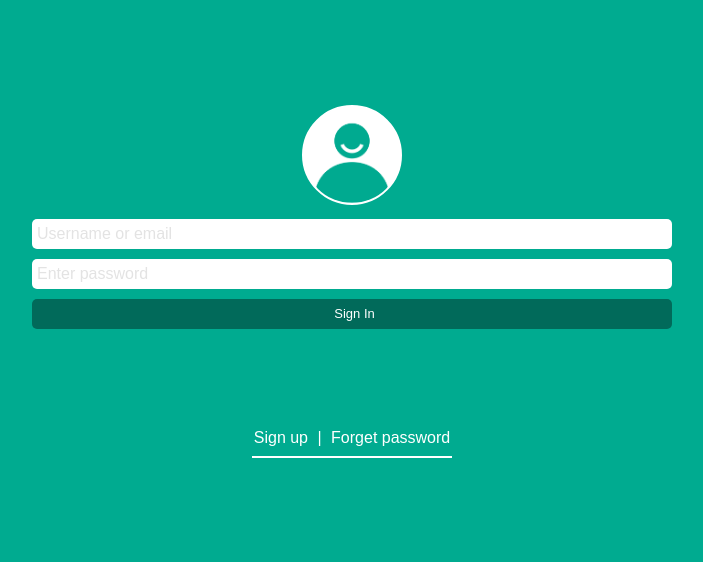
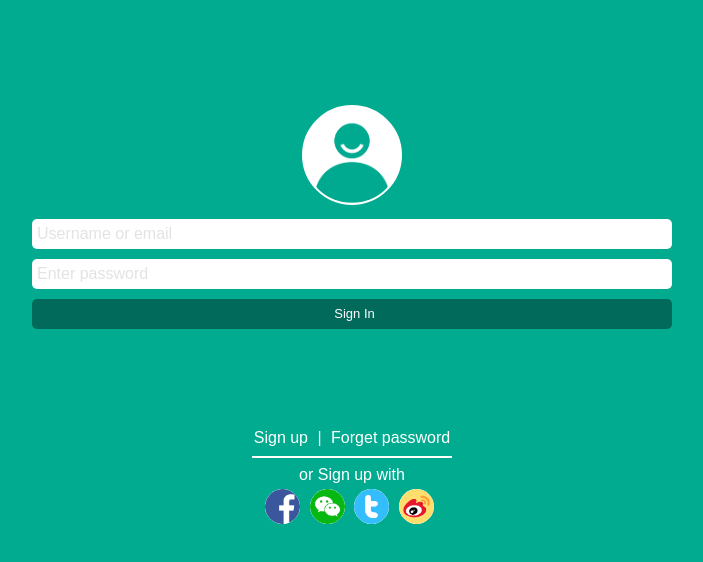
Before and after one commit to Nakanu/Circle-App, a plain HTML site: page index.html in a window 1280 px wide. Shown: the whole page, without its empty margins (288-991 px from the left). Drawn offline with Linux system fonts and the light colour scheme.

Commit message:
add social media icon
add and style social media icon

```diff
--- a/css/style.css
+++ b/css/style.css
@@ -83,6 +83,7 @@ a:hover {
 
 span {
 	color: #fff;
+	font-weight: 300;
 }
 
 hr {
@@ -110,3 +111,14 @@ hr {
 	max-width: 200px;
 	margin: 0 auto;
 }
+
+/* Social Media icon */
+.media-icon {
+	padding-right: 5px;
+}
+.media-icon img {
+	width: 35px;
+	height: 35px;
+	border: none;
+	margin-top: 5px;
+}
--- a/index.html
+++ b/index.html
@@ -27,6 +27,13 @@
 			<span>|</span>
 			<a href="#" id="forget-btn">Forget password</a>
 			<hr>
+			<span>or Sign up with</span>
+			<div class="social-media">
+				<a href="#" class="media-icon"><img src="image/facebook-icon.png"></a>
+				<a href="#" class="media-icon"><img src="image/wechat-icon.png"></a>
+				<a href="#" class="media-icon"><img src="image/twitter-icon.png"></a>
+				<a href="#" class="media-icon"><img src="image/weibo-icon.png"></a>
+			</div>
 		</div>
 	</body>
 </html>
```
Also changed, not shown: image/Account.png (deleted), image/Clock.png (deleted), image/Nav.png (deleted), image/Plus.png (deleted), image/Search.png (deleted), image/circle-login-page copy.png (added), image/circle-logo.png (added), image/facebook-icon.png (added), image/twitter-icon.png (added), image/wechat-icon.png (added), image/weibo-icon.png (added).
